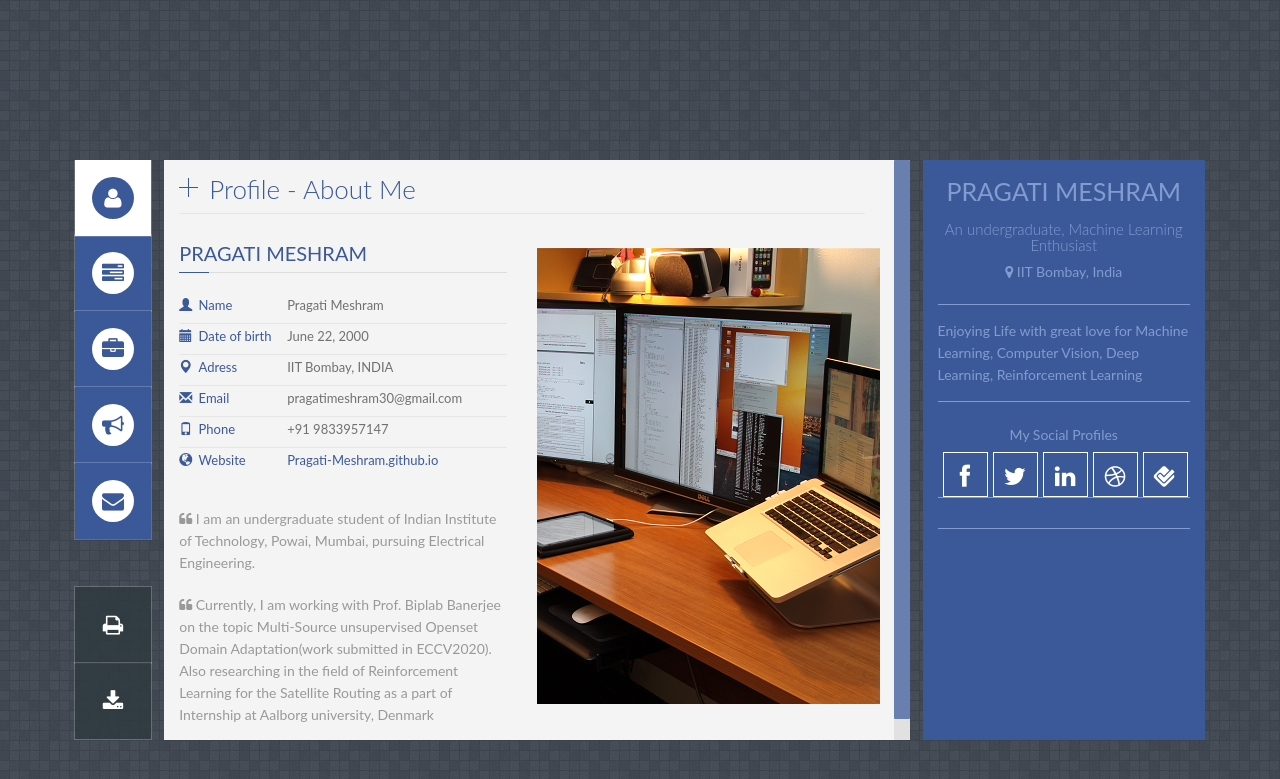
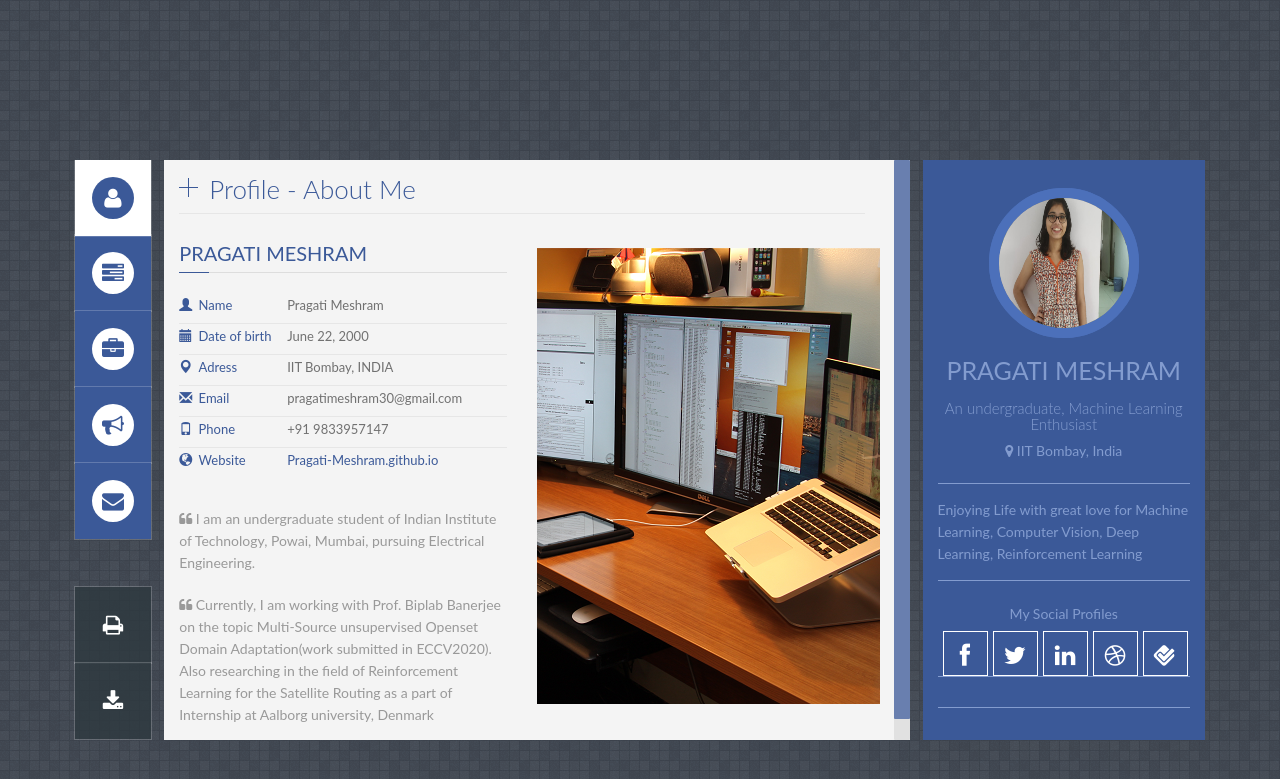
Before and after one commit to Pragati-Meshram/Pragati-Meshram.github.io, a Jekyll site: the page built from index.html, in a window 1280 px wide. Shown: the top 779 px of the page. Built offline with Jekyll 4.4.1, drawn with Linux system fonts in a browser that asks for light colours; some web fonts are replaced.

Commit message:
Initial commit

```diff
--- a/index.html
+++ b/index.html
@@ -43,24 +43,24 @@ layout: default
 
 
 
-       <!--   <div class="image-holder one" id="pic_prof_1" style="display:block">
+         <div class="image-holder one" id="pic_prof_1" style="display:block">
 
-                <img class="head-image up circle" src="images/img/up.png" width="150" height="150" alt="" />
-                <img class="head-image up-left circle" src="images/img/upleft.png" width="150" height="150" alt="" />
-                <img class="head-image left circle" src="images/img/left.png" width="150" height="150" alt="" />
-                <img class="head-image down-left circle" src="images/img/downleft.png" width="150" height="150" alt="" />
-                <img class="head-image down circle" src="images/img/down.png" width="150" height="150" alt="" />
+                <img class="head-image up circle" src="images/img/me1.jpeg" width="150" height="150" alt="" />
+                <img class="head-image up-left circle" src="images/img/me2.jpeg" width="150" height="150" alt="" />
+                <!-- <img class="head-image left circle" src="images/img/left.png" width="150" height="150" alt="" />
+                <img class="head-image down-left circle" src="images/img/downleft.png" width="150" height="150" alt="" /> -->
+                <!-- <img class="head-image down circle" src="images/img/down.png" width="150" height="150" alt="" />
                 <img class="head-image down-right circle" src="images/img/downright.png" width="150" height="150" alt="" />
                 <img class="head-image right circle" src="images/img/right.png" width="150" height="150" alt="" />
                 <img class="head-image up-right circle" src="images/img/upright.png" width="150" height="150" alt="" />
-                <img class="head-image front circle" src="images/img/front.png" width="150" height="150" alt="" />
+                <img class="head-image front circle" src="images/img/front.png" width="150" height="150" alt="" /> -->
 
-        </div> -->
+        </div>
 
         <!-- style for simple image profile -->
-   		<div class="circle-img" id="pic_prof_2" style="display:none">
+   	<!-- 	<div class="circle-img" id="pic_prof_2" style="display:none">
             <img class="head-image up circle" src="images/bg/bg5.png" width="150" height="150" alt="" />
-        </div>
+        </div> -->
 
 
     </div>
```
Also changed, not shown: images/img/me1.jpeg (added), images/img/me2.jpeg (added).
